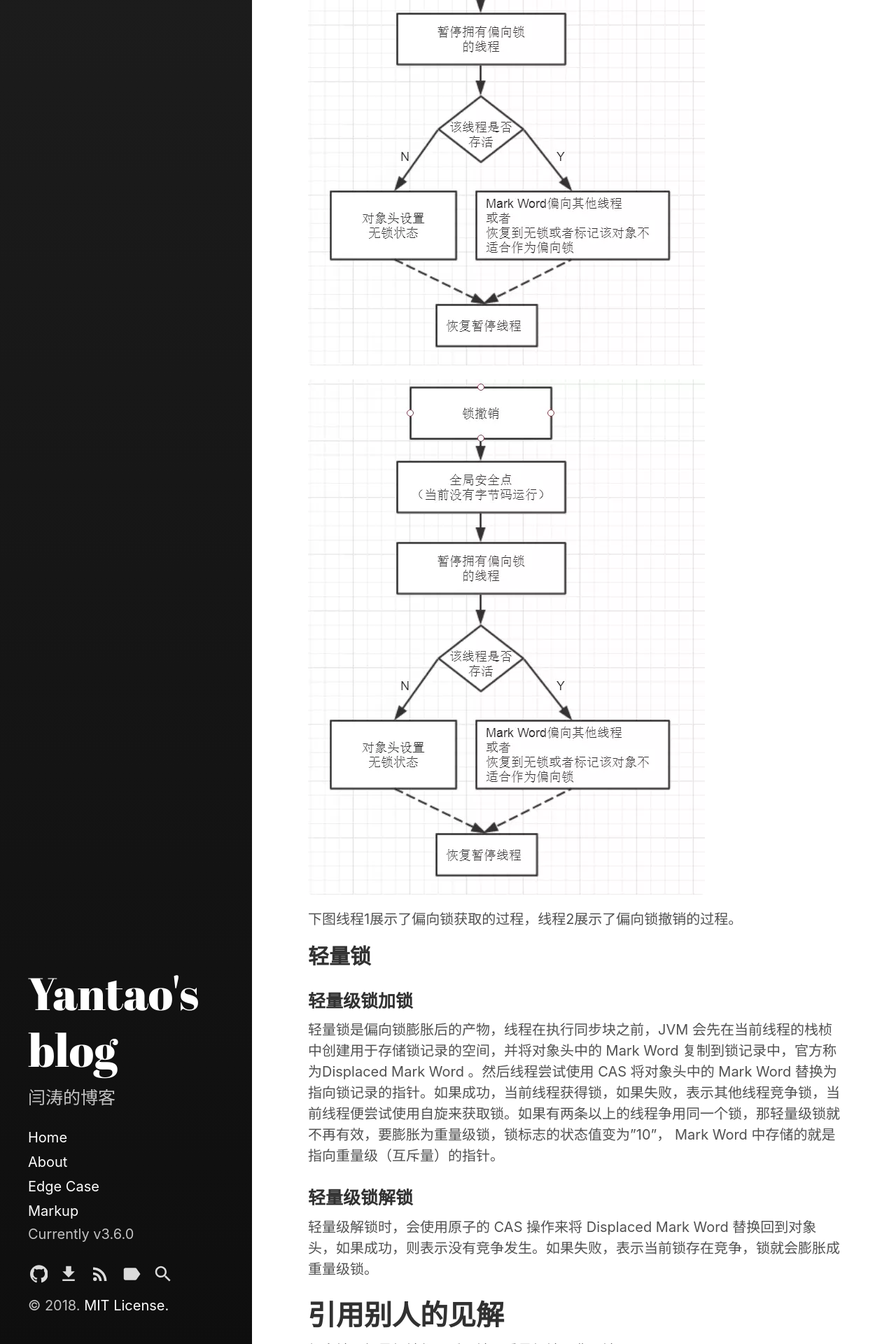
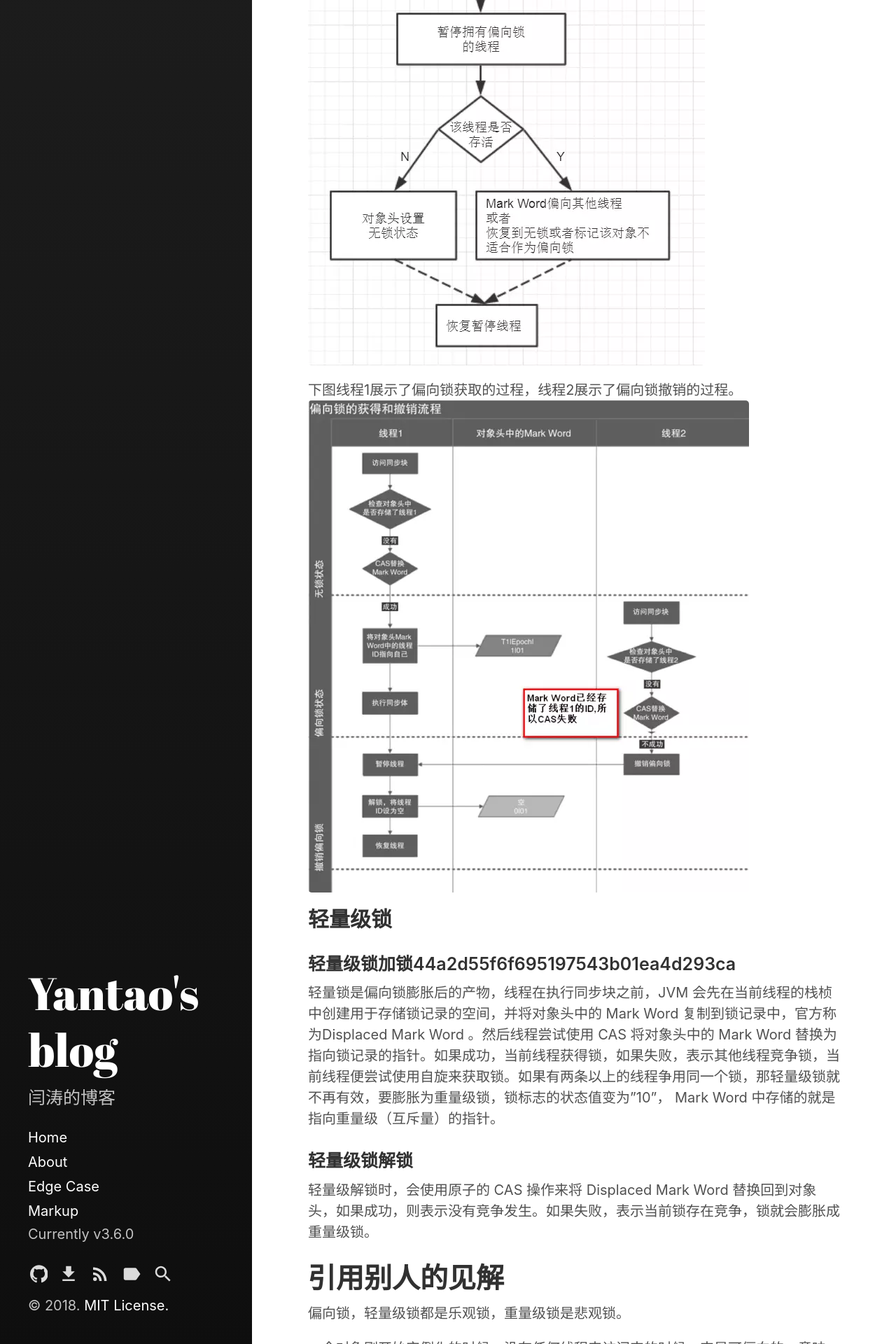
Before and after one commit to xinghelanchen/xinghelanchen.github.io, a Jekyll site: the page built from _posts/2018-08-22-JAVA锁的膨胀过程和优化.md, in a window 1280 px wide. Shown: the part 3080-5000 px from the top of the page at 70% size. Built offline with Jekyll 4.4.1, drawn with Linux system fonts in a browser that asks for light colours; some of the changed text lies outside the part shown.

Commit message:
20180822

```diff
--- a/_posts/2018-08-22-JAVA锁的膨胀过程和优化.md
+++ b/_posts/2018-08-22-JAVA锁的膨胀过程和优化.md
@@ -54,12 +54,11 @@
 
 ![Image text](https://raw.githubusercontent.com/xinghelanchen/xinghelanchen.github.io/master/_img/fc926be1ea40de4b37eacbb75d177e2.png)
 
+下图线程1展示了偏向锁获取的过程，线程2展示了偏向锁撤销的过程。
+![Image text](https://raw.githubusercontent.com/xinghelanchen/xinghelanchen.github.io/master/_img/c18ff01502db716ab0962337cb74cb5.png)
 
-![Image text](https://raw.githubusercontent.com/xinghelanchen/xinghelanchen.github.io/master/_img/fc926be1ea40de4b37eacbb75d177e2.png)
-
-下图线程1展示了偏向锁获取的过程，线程2展示了偏向锁撤销的过程。
-## 轻量锁
-### 轻量级锁加锁
+## 轻量级锁
+### 轻量级锁加锁44a2d55f6f695197543b01ea4d293ca
 轻量锁是偏向锁膨胀后的产物，线程在执行同步块之前，JVM 会先在当前线程的栈桢中创建用于存储锁记录的空间，并将对象头中的 Mark Word 复制到锁记录中，官方称为Displaced Mark Word 。然后线程尝试使用 CAS 将对象头中的 Mark Word 替换为指向锁记录的指针。如果成功，当前线程获得锁，如果失败，表示其他线程竞争锁，当前线程便尝试使用自旋来获取锁。如果有两条以上的线程争用同一个锁，那轻量级锁就不再有效，要膨胀为重量级锁，锁标志的状态值变为”10”， Mark Word 中存储的就是指向重量级（互斥量）的指针。
 
 ### 轻量级锁解锁
```
Also changed, not shown: _img/44a2d55f6f695197543b01ea4d293ca.png (added).
